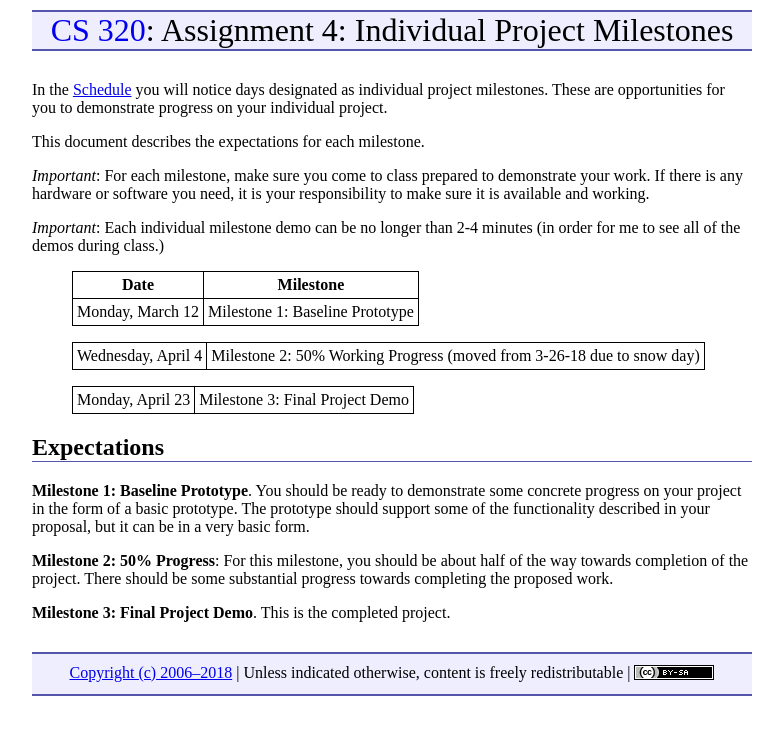
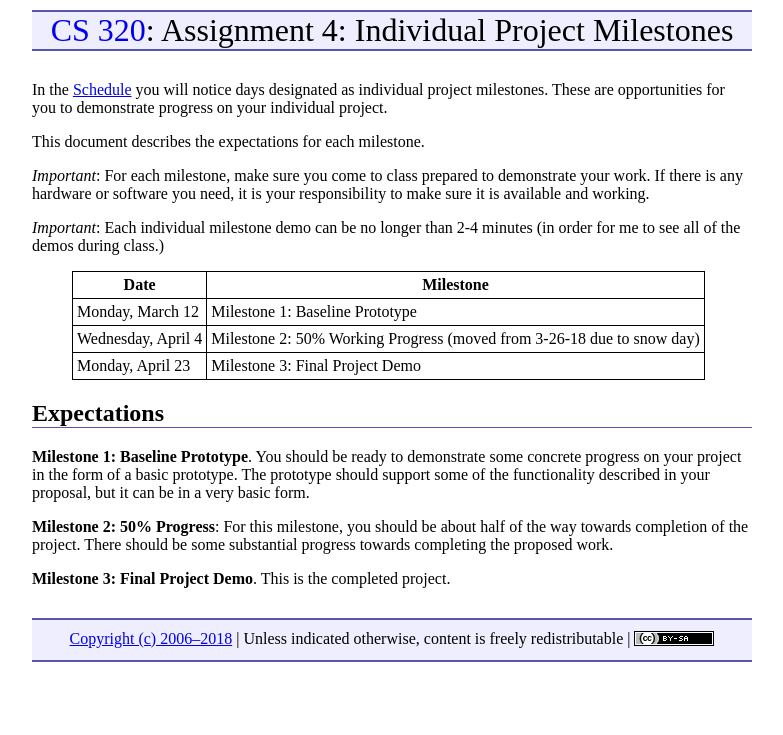
Before and after one commit to ycpcs/cs320-spring2018, a Jekyll site: the page built from assign/assign04.md, in a window 1280 px wide. Shown: the top 735 px of the page, without its empty margins (248-1031 px from the left). Built offline with Jekyll 4.4.1, drawn with Linux system fonts in a browser that asks for light colours.

```diff
--- a/assign/assign04.md
+++ b/assign/assign04.md
@@ -14,16 +14,14 @@ This document describes the expectations for each milestone.
 > Date | Milestone
 > ---- | ---------
 > Monday, March 12   | Milestone 1: Baseline Prototype
+> Wednesday, April 4 | Milestone 2: 50% Working Progress (moved from 3-26-18 due to snow day)
+> Monday, April 23   | Milestone 3: Final Project Demo
 
 <!--- Rescheduled due to snow day on 3-26-18
 > Monday, March 26   | Milestone 2: 33% Working Progress
 > Monday, April 9    | Milestone 3: 67% Working Progress
 > Monday, April 23   | Milestone 4: Final Project Demo
 -->
-
-> Wednesday, April 4 | Milestone 2: 50% Working Progress (moved from 3-26-18 due to snow day)
-
-> Monday, April 23   | Milestone 3: Final Project Demo
 
 ## Expectations
 
```
